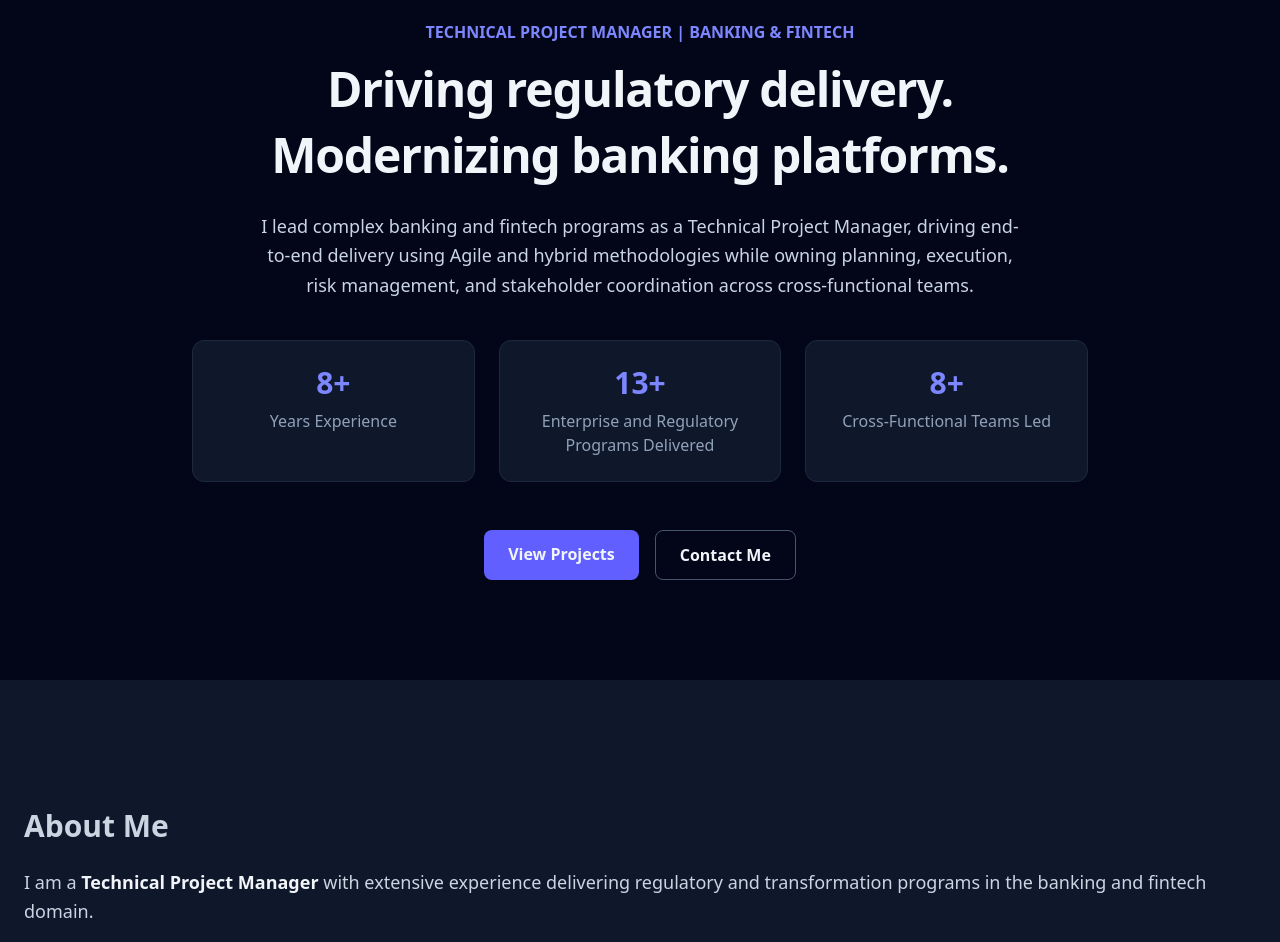
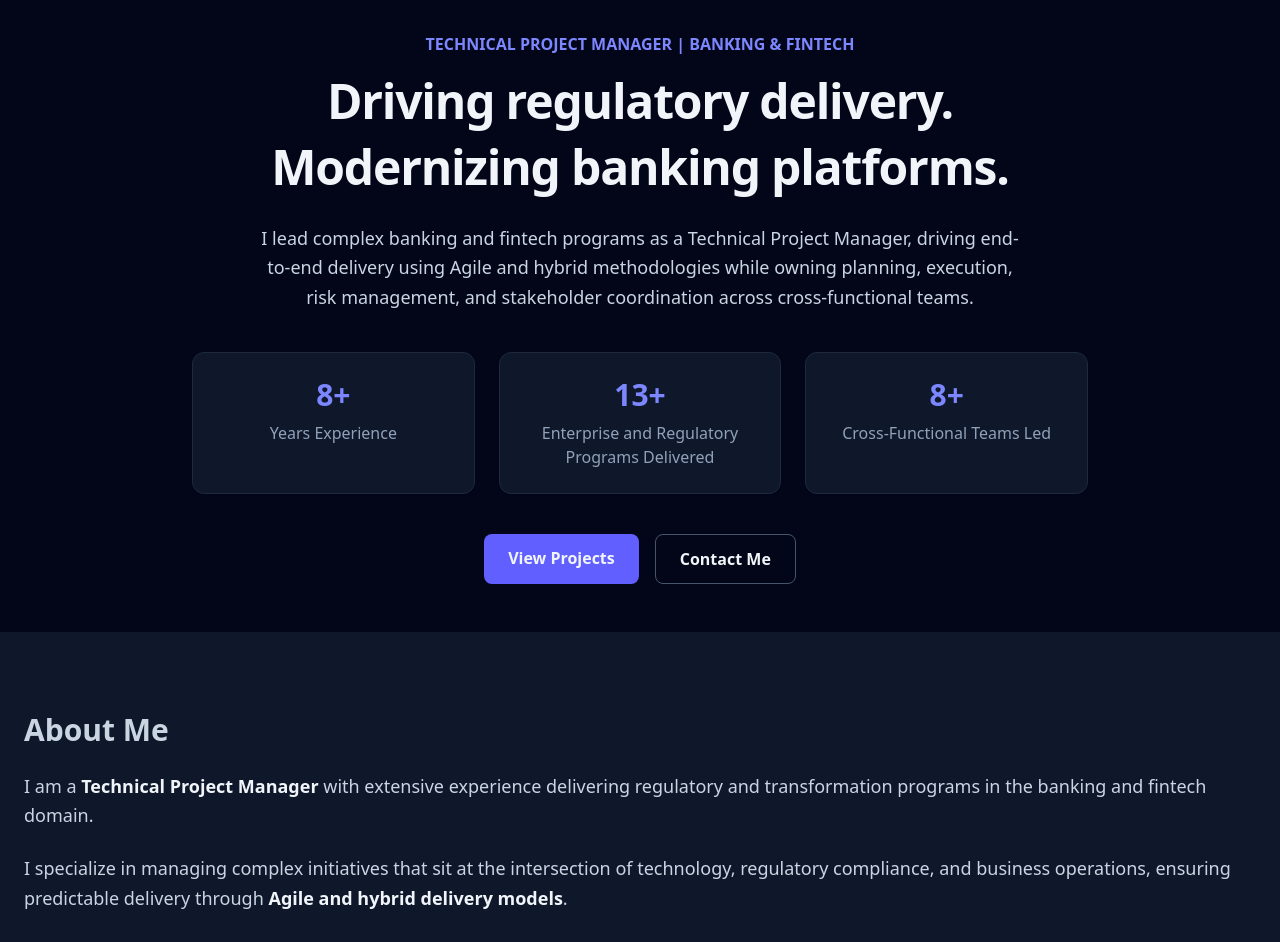
Before and after one commit to mehjbee0506/mehjbee-portfolio, a React (Vite) app: page / in a window 1280 px wide. Shown: the top 942 px of the page. Built offline with nearby package versions, Linux system fonts and the light colour scheme.

Commit message:
Reduce gap between hero buttons and About section

```diff
--- a/src/components/About.jsx
+++ b/src/components/About.jsx
@@ -1,6 +1,6 @@
 export default function About() {
   return (
-    <section className="pt-32 pb-20 px-6 bg-slate-900">
+    <section className="pt-20 pb-20 px-6 bg-slate-900">
       <div className="space-y-6 text-lg text-slate-300 leading-relaxed">
         <h3 className="text-3xl font-bold mb-6">About Me</h3>
         <p>
--- a/src/components/Intro.jsx
+++ b/src/components/Intro.jsx
@@ -2,7 +2,7 @@ import { motion } from "framer-motion";
 
 export default function Intro() {
   return (
-    <section className="min-h-[85vh] flex items-center justify-center px-6 pb-20">
+    <section className="min-h-[70vh] flex items-center justify-center px-6 pb-12">
       <motion.div
         initial={{ opacity: 0, y: 30 }}
         animate={{ opacity: 1, y: 0 }}
@@ -10,7 +10,7 @@ export default function Intro() {
         className="max-w-4xl text-center"
       >
         {/* Headline */}
-        <p className="text-indigo-400 uppercase font-semibold text-base font-medium mb-3">
+        <p className="mt-8 text-indigo-400 uppercase font-semibold text-base mb-3">
           Technical Project Manager | Banking & Fintech
         </p>
 
@@ -57,7 +57,7 @@ export default function Intro() {
           initial={{ opacity: 0 }}
           animate={{ opacity: 1 }}
           transition={{ delay: 1.2 }}
-          className="mt-12 flex gap-4 justify-center"
+          className="mt-10 flex gap-4 justify-center"
         >
           <a
             href="#projects"
```
